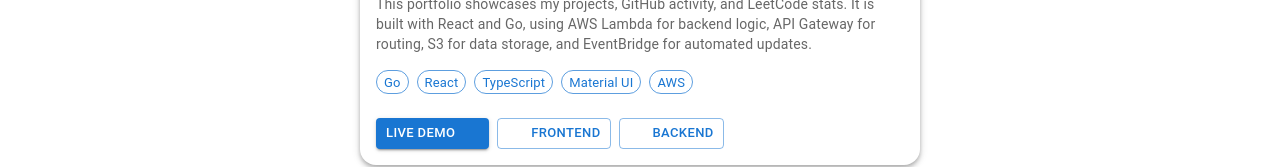
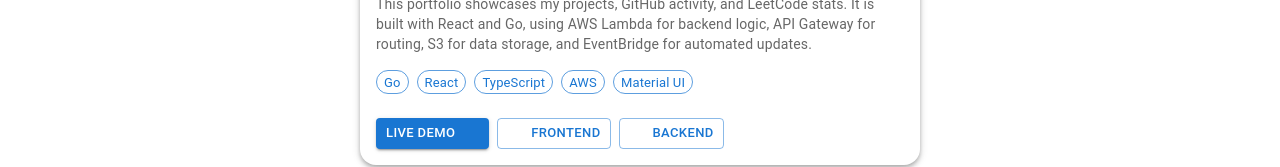
Before and after one commit to limyunle/portfolio-frontend, a React (Create React App) app: page / in a window 1280 px wide. Shown: the part 980-1147 px from the top of the page. Built offline with nearby package versions, Linux system fonts and the light colour scheme; no server answers; some icons are missing.

Commit message:
remove emoji in readme and clean up stuff

```diff
--- a/src/components/profile/ProfileSection.tsx
+++ b/src/components/profile/ProfileSection.tsx
@@ -91,7 +91,6 @@ const ProfileSection: React.FC = () => {
         </Button>
       </CardActions>
 
-      {/* Resume Preview Modal */}
       <Dialog
         open={openPreview}
         onClose={() => setOpenPreview(false)}
--- a/src/components/projects/projectsData.ts
+++ b/src/components/projects/projectsData.ts
@@ -6,7 +6,7 @@ export const projectsData = [
     `This portfolio showcases my projects, GitHub activity, and LeetCode stats.
     It is built with React and Go, using AWS Lambda for backend logic, API Gateway for routing, S3 for data storage,
     and EventBridge for automated updates.`,
-    techStack: ["Go", "React", "TypeScript", "Material UI", "AWS"],
+    techStack: ["Go", "React", "TypeScript", "AWS", "Material UI"],
     image: "assets/portfolio_thumbnail.png",
     architecture: "assets/portfolio_architecture.png",
     liveDemo: "https://limyunle.github.io/portfolio-frontend/",
```
Also changed, not shown: 1 other file (tests, documents, lock files or other folders).
